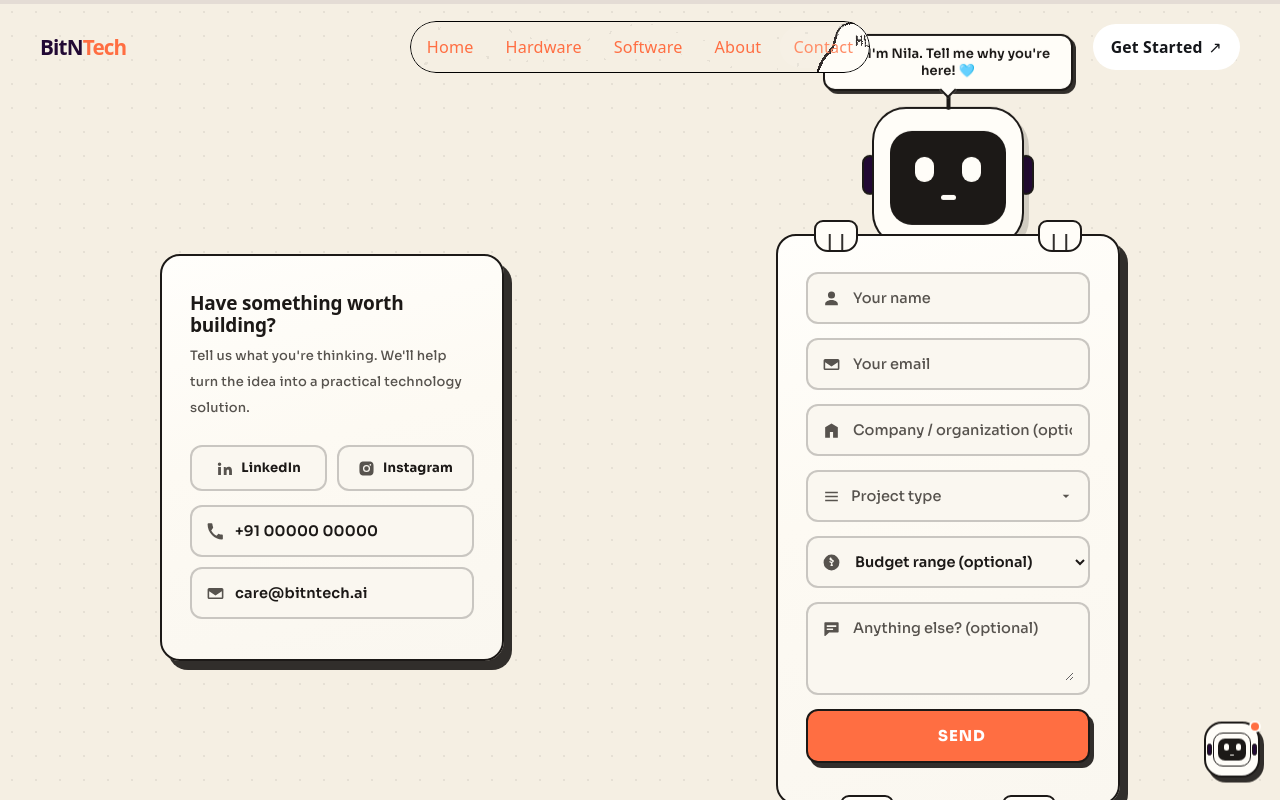
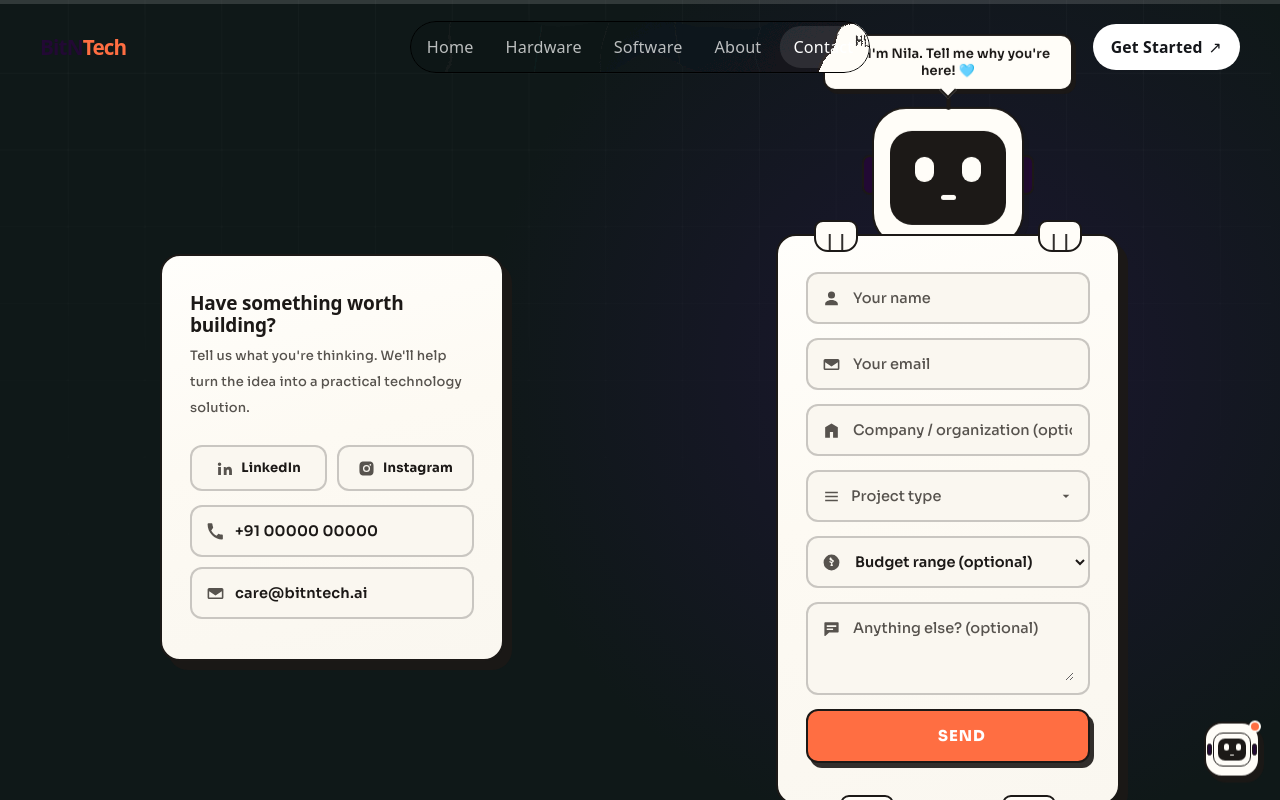
Before and after one commit to bitNtech/Bitntechmain, a React (Vite) app: page /contact in a window 1280 px wide. Shown: the top 800 px of the page. Built offline with nearby package versions, Linux system fonts and the light colour scheme.

Commit message:
customized ui

```diff
--- a/src/components/3d/InteractiveWorkspaceModel.tsx
+++ b/src/components/3d/InteractiveWorkspaceModel.tsx
@@ -14,6 +14,7 @@ type MaterialStyle = {
 }
 
 const DESK_WIDTH = 4.6
+const FACE_ANCHOR = new Vector3(0.06, 0.2, -0.1)
 
 function materialStyleFor(name: string): MaterialStyle {
   if (name === 'ellipse') return { color: '#171b20', metalness: 0.52, roughness: 0.3 }
@@ -55,9 +56,9 @@ function colorizeWorkspace(model: THREE.Object3D) {
   })
 }
 
-function ComputerFace() {
+function ComputerFace({ faceRef }: { faceRef: React.RefObject<THREE.Group | null> }) {
   return (
-    <group position={[0.06, 0.2, -0.1]}>
+    <group ref={faceRef} position={FACE_ANCHOR.toArray()}>
       <mesh position={[-0.1, 0.025, 0]}>
         <capsuleGeometry args={[0.025, 0.065, 6, 12]} />
         <meshStandardMaterial color="#55f5de" emissive="#24f6d7" emissiveIntensity={2.6} toneMapped={false} />
@@ -76,10 +77,10 @@ function ComputerFace() {
 
 export default function CuteComputerModel({ pointerRef }: { pointerRef: MutableRefObject<{ x: number; y: number }> }) {
   const { scene } = useGLTF('/assets/cute_computer_follow_cursor.glb')
-  const groupRef = useRef<THREE.Group>(null)
+  const faceRef = useRef<THREE.Group>(null)
   const { camera } = useThree()
 
-  const model = useMemo(() => {
+  const { model, head, headRestRotation, faceInHead } = useMemo(() => {
     const clone = scene.clone(true)
 
     // The export includes a huge invisible backdrop mesh. Remove it before
@@ -95,8 +96,16 @@ export default function CuteComputerModel({ pointerRef }: { pointerRef: MutableR
 
     clone.scale.setScalar(scale)
     clone.position.set(-center.x * scale, -center.y * scale, -center.z * scale)
+    clone.updateMatrixWorld(true)
 
-    return clone
+    const computerHead = clone.getObjectByName('Top-CRT')
+
+    return {
+      model: clone,
+      head: computerHead,
+      headRestRotation: computerHead?.rotation.clone() ?? null,
+      faceInHead: computerHead ? computerHead.worldToLocal(FACE_ANCHOR.clone()) : null,
+    }
   }, [scene])
 
   useEffect(() => {
@@ -106,16 +115,22 @@ export default function CuteComputerModel({ pointerRef }: { pointerRef: MutableR
   }, [camera])
 
   useFrame(() => {
-    if (!groupRef.current) return
+    if (!head || !headRestRotation || !faceInHead || !faceRef.current) return
     const pointer = pointerRef.current
-    groupRef.current.rotation.y = MathUtils.lerp(groupRef.current.rotation.y, pointer.x * 0.12, 0.06)
-    groupRef.current.rotation.x = MathUtils.lerp(groupRef.current.rotation.x, -pointer.y * 0.05, 0.06)
+
+    // Keep the full workstation still. Only the CRT head follows the cursor.
+    head.rotation.y = MathUtils.lerp(head.rotation.y, headRestRotation.y + pointer.x * 0.16, 0.08)
+    head.rotation.x = MathUtils.lerp(head.rotation.x, headRestRotation.x - pointer.y * 0.09, 0.08)
+    head.updateWorldMatrix(true, false)
+
+    faceRef.current.position.copy(faceInHead).applyMatrix4(head.matrixWorld)
+    faceRef.current.quaternion.copy(head.getWorldQuaternion(new THREE.Quaternion()))
   })
 
   return (
-    <group ref={groupRef}>
+    <group>
       <primitive object={model} />
-      <ComputerFace />
+      <ComputerFace faceRef={faceRef} />
     </group>
   )
 }
--- a/src/components/layout/Navbar.tsx
+++ b/src/components/layout/Navbar.tsx
@@ -15,6 +15,7 @@ export default function Navbar() {
   const toggleRef = useRef<HTMLInputElement>(null)
   const progressSegmentsRef = useRef<(HTMLDivElement | null)[]>([])
   const { pathname } = useLocation()
+  const isDarkPage = pathname === '/hardware' || pathname === '/software' || pathname === '/contact'
   const [isScrolled, setIsScrolled] = useState(false)
   const [sectionsCount, setSectionsCount] = useState(1)
 
@@ -64,7 +65,7 @@ export default function Navbar() {
 
   return (
     <div className="nav-05">
-      <div className={`nav-05__progress${pathname === '/hardware' || pathname === '/software' ? ' nav-05__progress--on-dark' : ''}`} aria-hidden="true">
+      <div className={`nav-05__progress${isDarkPage ? ' nav-05__progress--on-dark' : ''}`} aria-hidden="true">
         <div className="nav-05__progress-track">
           {Array.from({ length: sectionsCount }).map((_, i) => (
             <div key={i} className="nav-05__progress-segment">
@@ -77,7 +78,7 @@ export default function Navbar() {
         </div>
       </div>
       <input ref={toggleRef} type="checkbox" id="nav-05-toggle" />
-      <nav className={`nav-05__bar${isScrolled ? ' is-scrolled' : ''}${pathname === '/hardware' || pathname === '/software' ? ' nav-05__bar--on-dark' : ''}`}>
+      <nav className={`nav-05__bar${isScrolled ? ' is-scrolled' : ''}${isDarkPage ? ' nav-05__bar--on-dark' : ''}`}>
         <div className="nav-05__glass" aria-hidden="true">
           <div className="nav-05__glass-inner"></div>
         </div>
--- a/src/pages/AboutUs.css
+++ b/src/pages/AboutUs.css
@@ -48,6 +48,8 @@
   align-items: center;
   justify-content: center;
   z-index: 5;
+  /* Match the Hardware hero background exactly. */
+  background: radial-gradient(circle at 75% 42%, #122019, #0f1818 44%);
 }
 
 .about-us .small-team {
@@ -55,7 +57,8 @@
   font-size: clamp(40px, 6.4vw, 92px);
   letter-spacing: -0.035em;
   line-height: 1;
-  color: var(--nb-ink);
+  color: #f6f5ee;
+  text-shadow: 0 3px 16px rgba(0, 0, 0, .24);
   text-align: center;
   margin-bottom: 0;
   z-index: 4;
@@ -85,12 +88,12 @@
   font-size: clamp(110px, 21vw, 300px);
   letter-spacing: -0.045em;
   line-height: 0.85;
-  color: var(--nb-ghost);
+  color: #b6ee44;
   text-align: center;
   white-space: nowrap;
   user-select: none;
   z-index: 1;
-  text-shadow: 0 4px 12px rgba(120, 100, 50, 0.04);
+  text-shadow: 0 6px 18px rgba(0, 0, 0, .32);
 }
 .about-us .big-results .letter {
   display: inline-block;
--- a/src/pages/ContactUs.css
+++ b/src/pages/ContactUs.css
@@ -2,7 +2,7 @@
 @import url('https://fonts.googleapis.com/css2?family=Sora:wght@500;600;700;800&display=swap');
 
 .contact-us {
-  --cu-paper: var(--bg);
+  --cu-paper: #e9e7df;
   --cu-ink: var(--text-h);
   --cu-accent: var(--nb-orange-3, #ff6e42);
   --cu-accent-deep: var(--nb-orange-1, #c64e29);
@@ -18,6 +18,7 @@
 
   font-family: 'Sora', 'Segoe UI', system-ui, sans-serif;
   color: var(--cu-ink);
+  background: var(--cu-paper);
 }
 
 .contact-us * { box-sizing: border-box; }
@@ -31,15 +32,47 @@
   padding: 110px 24px 70px;
   overflow: clip;
   position: relative;
-  background:
-    radial-gradient(rgba(28, 25, 23, .07) 1.2px, transparent 1.3px) 0 0 / 24px 24px,
-    var(--cu-paper);
+  isolation: isolate;
+  /* Match the Software hero background exactly. */
+  background: radial-gradient(circle at 75% 42%, #1b1630, #0f1818 44%);
+}
+
+/* Keep the Software hero's subtle light grid over the dark-violet field. */
+.contact-us .scene::before {
+  content: '';
+  position: absolute;
+  inset: 0;
+  z-index: -1;
+  opacity: .22;
+  pointer-events: none;
+  background-image:
+    linear-gradient(rgba(255, 255, 255, .16) 1px, transparent 1px),
+    linear-gradient(90deg, rgba(255, 255, 255, .16) 1px, transparent 1px);
+  background-size: clamp(46px, 6vw, 82px) clamp(46px, 6vw, 82px);
+  mask-image: linear-gradient(to bottom, #000, transparent 78%);
+  animation: cu-grid-drift 22s linear infinite alternate;
+}
+
+.contact-us .scene::after {
+  display: none;
+}
+
+@keyframes cu-grid-drift {
+  from { transform: translate3d(-1.5%, -1%, 0); }
+  to { transform: translate3d(1.5%, 1%, 0); }
+}
+
+@keyframes cu-orbit-breathe {
+  from { transform: translate3d(0, 0, 0) scale(.96); }
+  to { transform: translate3d(-2%, 3%, 0) scale(1.04); }
 }
 
 .contact-us .left-pane {
   min-width: 0;
   display: flex;
   justify-content: center;
+  position: relative;
+  z-index: 1;
 }
 
 .contact-us .stage {
@@ -48,6 +81,7 @@
   align-items: center;
   justify-self: center;
   position: relative;
+  z-index: 1;
 }
 
 @media (max-width: 900px) {
@@ -647,6 +681,8 @@
 }
 
 @media (prefers-reduced-motion: reduce) {
+  .contact-us .scene::before,
+  .contact-us .scene::after { animation: none; }
   .contact-us .robot { animation: none; }
   .contact-us .antenna-tip { animation: none; }
   .contact-us .head { transition-duration: .01s; }
```
